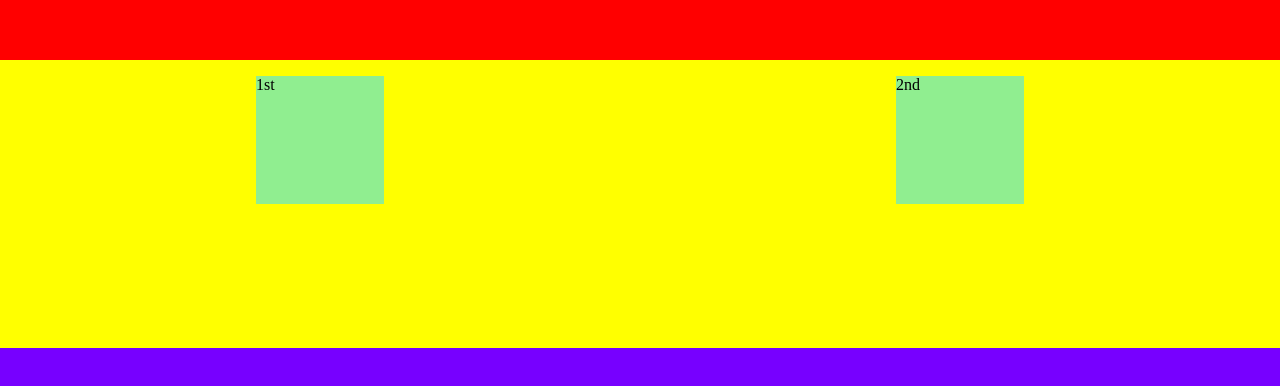
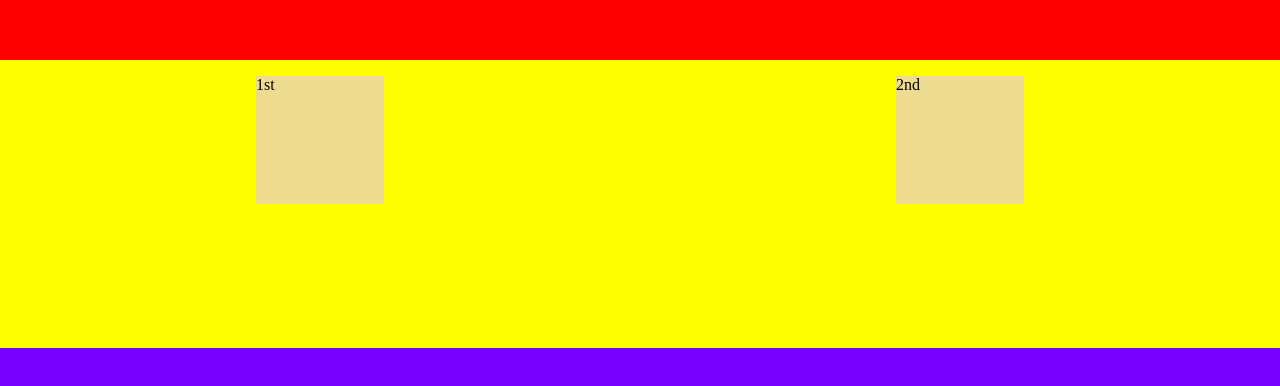
Before and after one commit to jritter77/git_example, a plain HTML site: page index.html in a window 1280 px wide. Shown: the part 196-582 px from the top of the page. Drawn offline with Linux system fonts and the light colour scheme.

Commit message:
- changed color

```diff
--- a/styles.css
+++ b/styles.css
@@ -5,7 +5,7 @@ body {
 p {
   width: 128px;
   height: 128px;
-  background: lightgreen;
+  background: rgb(238, 221, 144);
 }
 
 #first_div {
```
